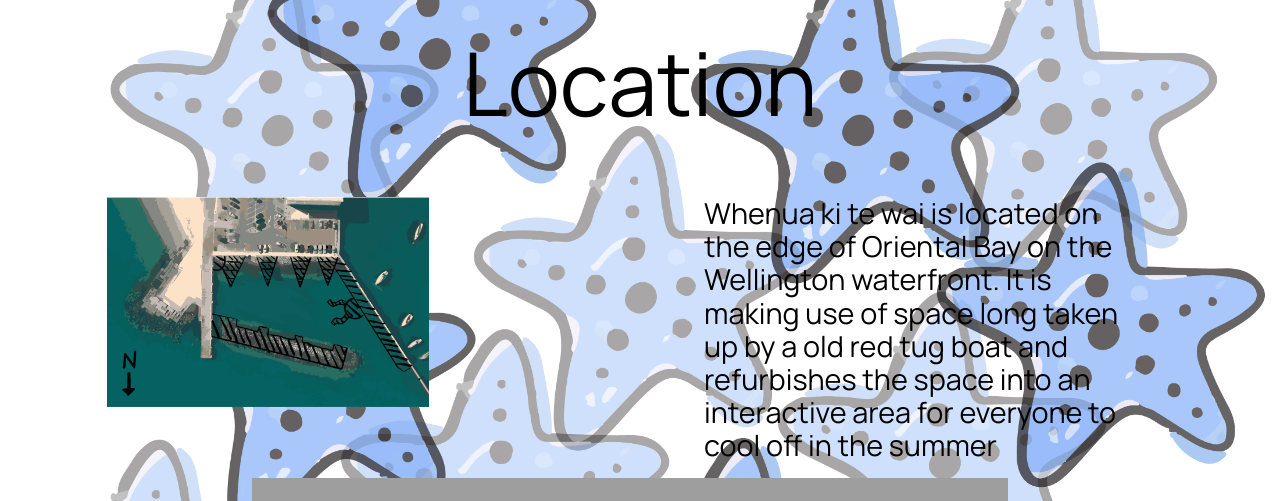
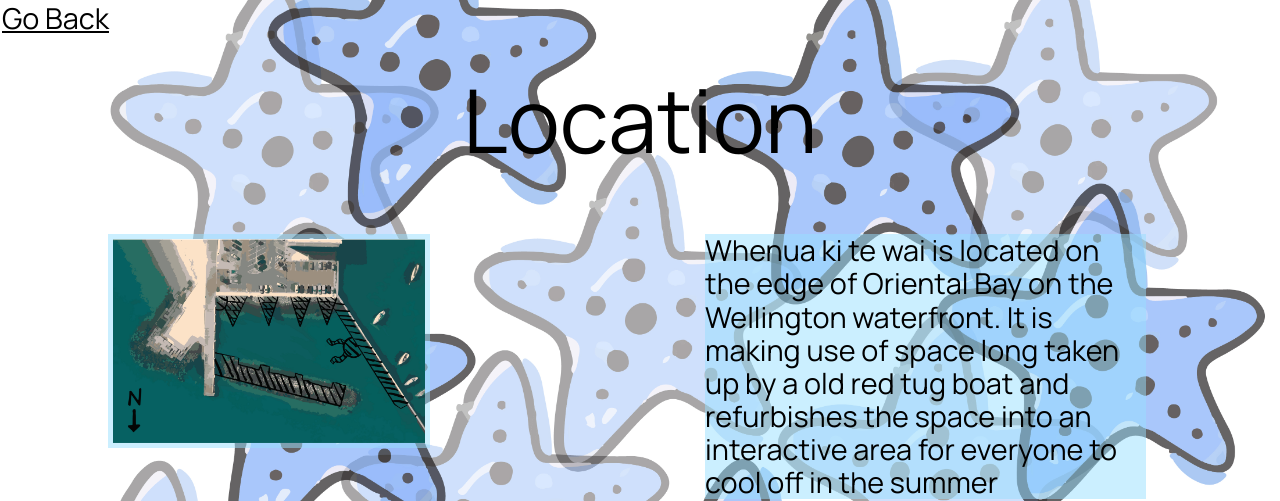
Before and after one commit to JanuFoley/Assesment_13DVC, a Flask app: page /Location in a window 1280 px wide. Shown: the top 501 px of the page. Run offline with Flask 3, Linux system fonts and the light colour scheme; grey boxes are pictures that could not be loaded.

Commit message:
background

```diff
--- a/static/DVC_WATERFRONT.css
+++ b/static/DVC_WATERFRONT.css
@@ -61,6 +61,8 @@ img {
     width: 60%;
     height: auto;
     margin-bottom: 50px;
+    border: 5px solid;
+    border-color: rgba(152, 224, 255, 0.5);
 }
 
 .img2 {
@@ -77,6 +79,7 @@ img {
     align-items: center;
     margin-left: 0.8rem;
     margin-bottom: 1rem;
+    background-color: rgba(152, 224, 255, 0.5);
 }
 
 .background {
@@ -110,6 +113,18 @@ a:active {
   text-decoration: underline;
 }
 
+.button {
+    background-color: transparent;
+    font-family: 'Manrope', sans-serif;
+    border-color: transparent;
+}
+
+.button:hover {
+    text-decoration: underline;
+    cursor: pointer;
+    font-size: 1.8rem !important;
+}
+
 @media only screen and (max-width: 600px) {
     .container {
         width: 100%;
--- a/templates/Location.html
+++ b/templates/Location.html
@@ -1,6 +1,7 @@
 {% extends 'index.html' %}
 
 {% block pageheading %}
+<button class="button" onclick="history.back()">Go Back</button>
 <h1>Location</h1>
 {% endblock %}
 
```
